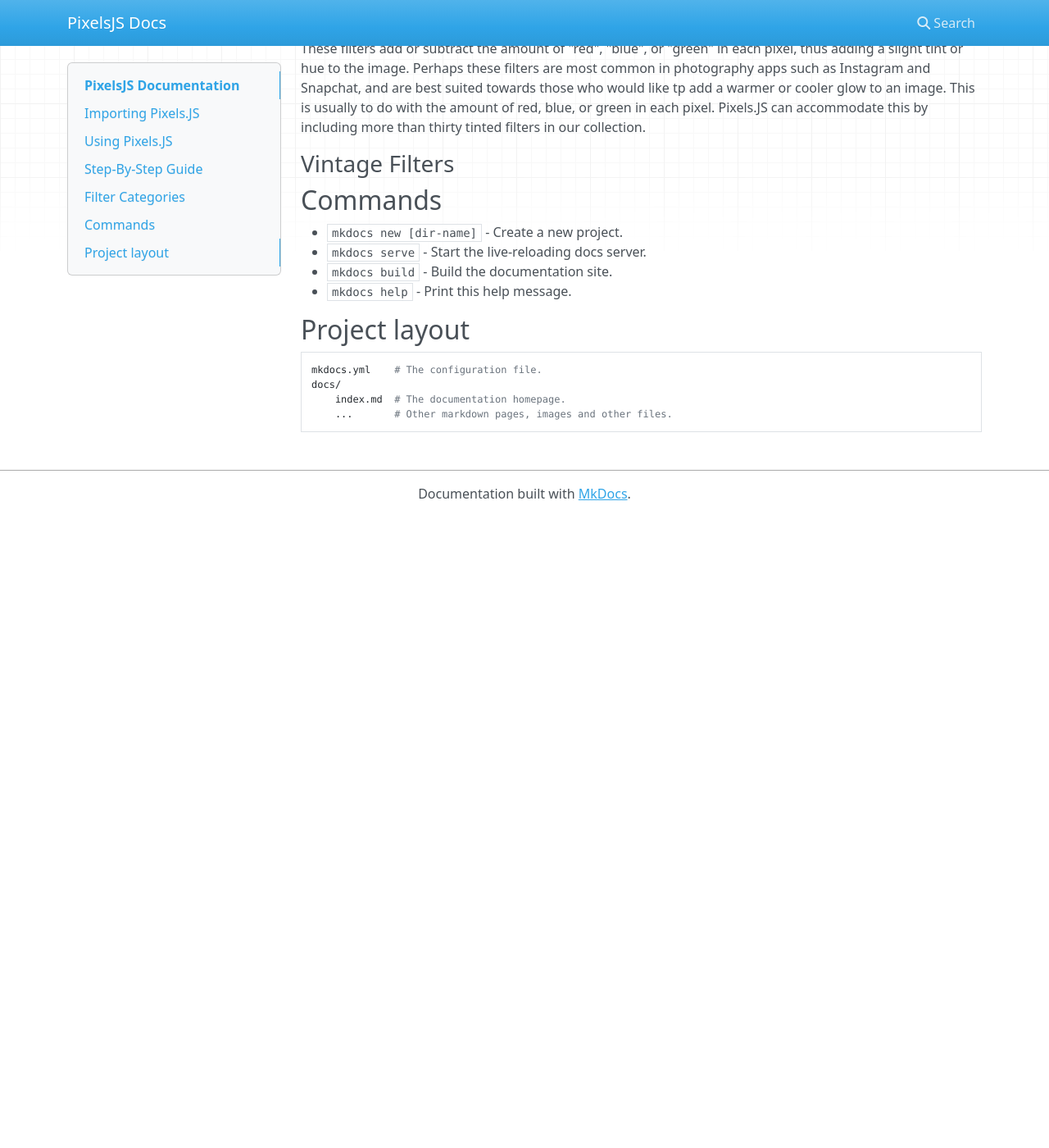
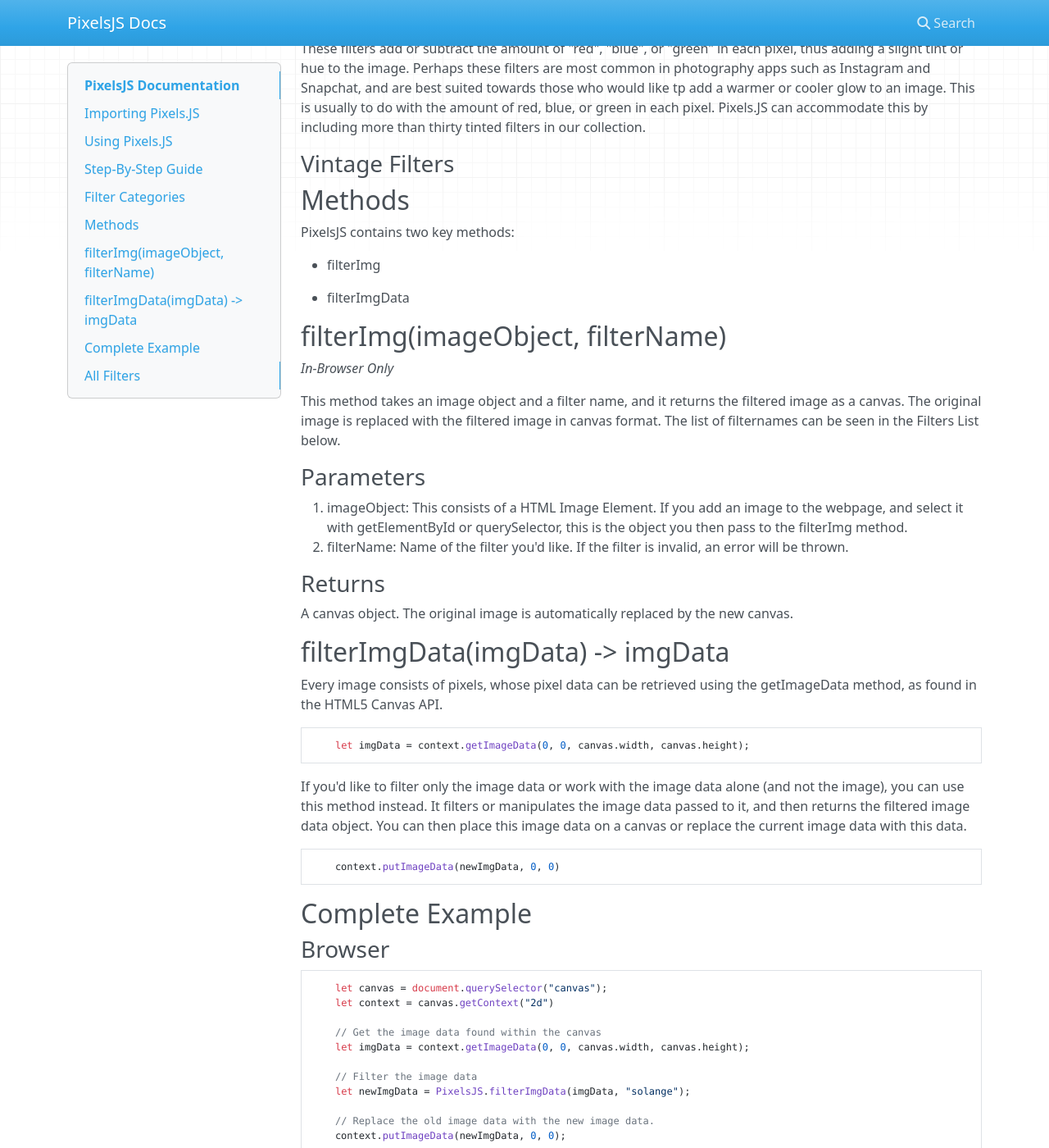
Before and after one commit to silvia-odwyer/pixels.js, an MkDocs documentation site: the page built from mkdocs/index.md, in a window 1280 px wide and 1400 px high, scrolled down 2243 px. Shown: the whole window at 82% size. Built offline with MkDocs 1.6.1, drawn with Linux system fonts in a browser that asks for light colours; nearby versions of some CDN libraries; before the commit the page ends 2873 px from its top, so only the background shows below that; some of the changed text lies outside the part shown.

Commit message:
Complete descriptions of the methods now added.

````diff
--- a/mkdocs/index.md
+++ b/mkdocs/index.md
@@ -100,16 +100,77 @@
 ### Vintage Filters
 
 
-## Commands
+## Methods
+PixelsJS contains two key methods:
 
-* `mkdocs new [dir-name]` - Create a new project.
-* `mkdocs serve` - Start the live-reloading docs server.
-* `mkdocs build` - Build the documentation site.
-* `mkdocs help` - Print this help message.
+- filterImg
 
-## Project layout
+- filterImgData
 
-    mkdocs.yml    # The configuration file.
-    docs/
-        index.md  # The documentation homepage.
-        ...       # Other markdown pages, images and other files.
+## filterImg(imageObject, filterName)
+*In-Browser Only*
+
+This method takes an image object and a filter name, and it returns the filtered image as a canvas.
+The original image is replaced with the filtered image in canvas format.
+The list of filternames can be seen in the Filters List below.
+### Parameters
+1. imageObject: This consists of a HTML Image Element. If you add an image to the webpage, and select it with getElementById or querySelector,
+this is the object you then pass to the filterImg method.
+2. filterName: Name of the filter you'd like. If the filter is invalid, an error will be thrown.
+
+### Returns
+A canvas object. The original image is automatically replaced by the new canvas.
+
+## filterImgData(imgData) -> imgData
+Every image consists of pixels, whose pixel data can be retrieved using the getImageData method, as found in the HTML5 Canvas API.
+
+```javascript
+    let imgData = context.getImageData(0, 0, canvas.width, canvas.height);
+```
+
+If you'd like to filter only the image data or work with the image data alone (and not the image), you can use this method instead.
+It filters or manipulates the image data passed to it, and then returns the filtered image data object.
+You can then place this image data on a canvas or replace the current image data with this data.
+
+```javascript
+    context.putImageData(newImgData, 0, 0)
+```
+
+## Complete Example
+### Browser
+```javascript
+    let canvas = document.querySelector("canvas");
+    let context = canvas.getContext("2d")
+
+    // Get the image data found within the canvas
+    let imgData = context.getImageData(0, 0, canvas.width, canvas.height);
+
+    // Filter the image data
+    let newImgData = PixelsJS.filterImgData(imgData, "solange");
+
+    // Replace the old image data with the new image data.
+    context.putImageData(newImgData, 0, 0);
+```
+
+### NodeJS
+```javascript
+const get-image-data = require('get-image-data');
+const Pixels.JS = require("Pixels.JS");
+const Canvas = require('canvas')
+
+var canvas = new Canvas(200, 200),
+    ctx = canvas.getContext('2d'),
+
+get-image-data('./image.jpg', function(error, info) {
+  var imgData = info.data
+
+  let newImgData = PixelsJS.filterImgData(imgData, "solange");
+
+  ctx.putImageData(imgData, 0, 0);
+
+})
+```
+
+## All Filters
+A complete Demo of all filters, along with their names, can be found in PixelsJS' official website.
+Just navigate to the Demo section of the website, and you'll get a live demo of each filter.
````
